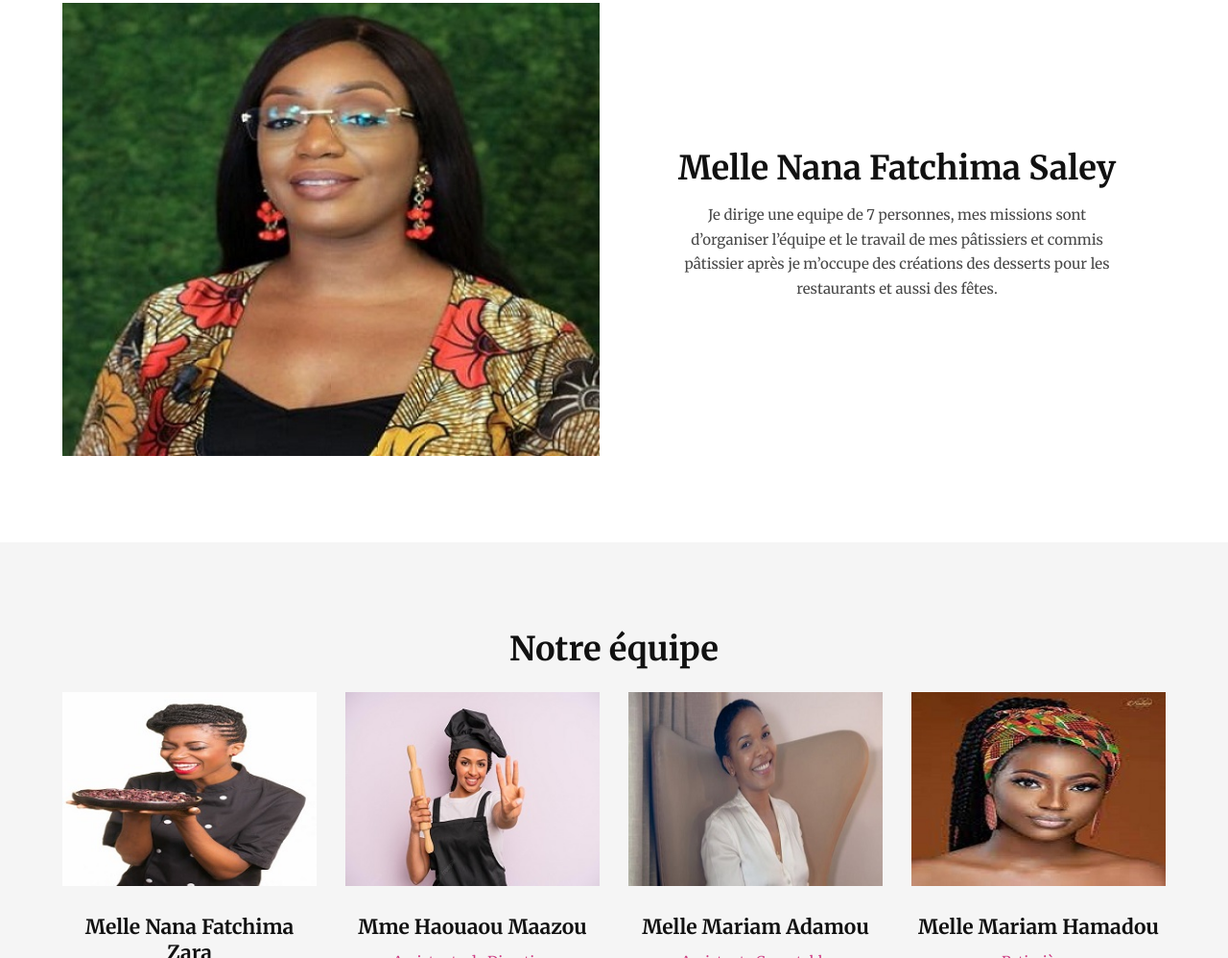
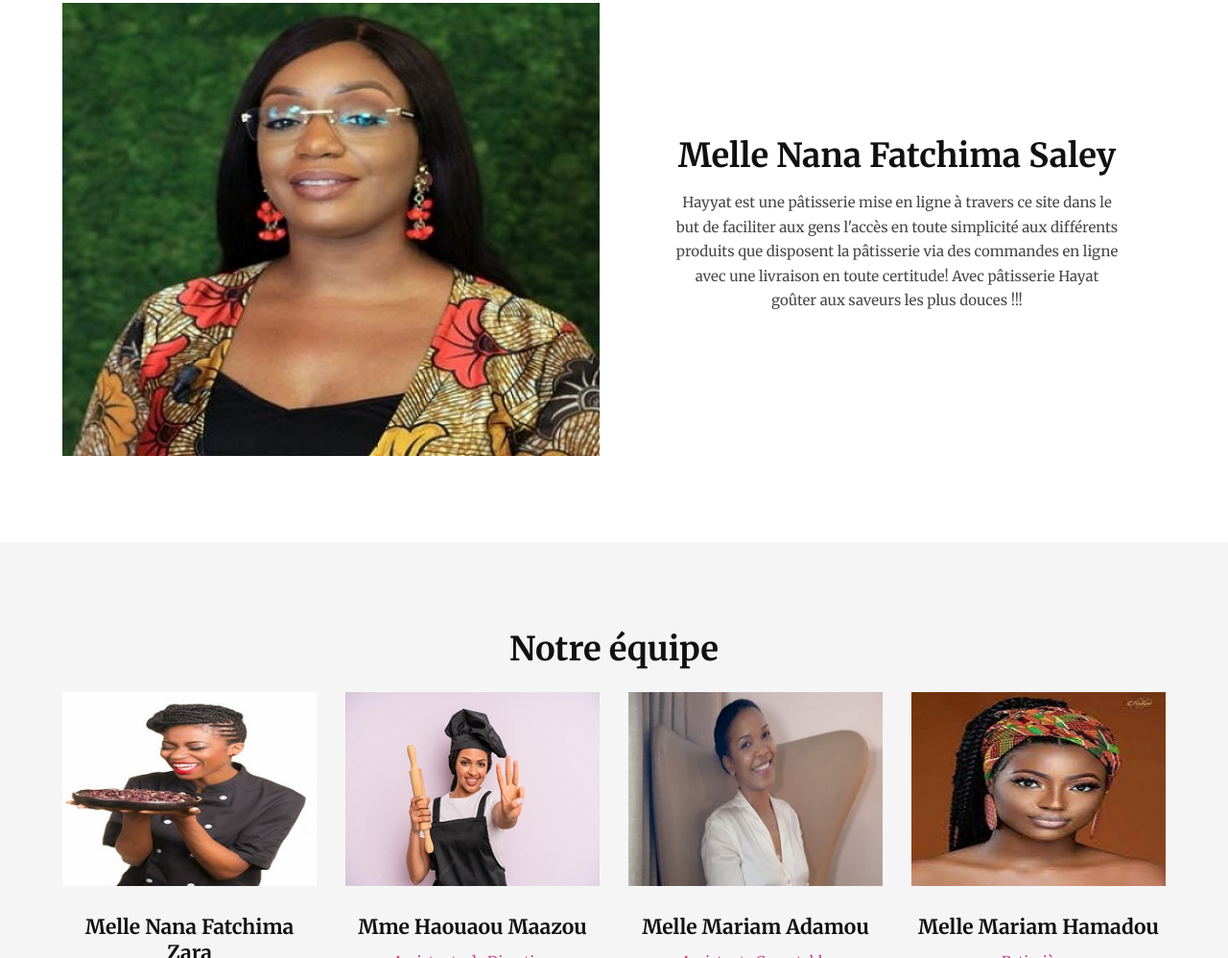
Before and after one commit to nanafatchima/hayat, a plain HTML site: page about.html in a window 1280 px wide. Shown: the part 744-1742 px from the top of the page at 96% size. Drawn offline with Linux system fonts and the light colour scheme; a script that the page names is missing; files whose address does not match are found by name.

Commit message:
modification

```diff
--- a/about.html
+++ b/about.html
@@ -180,10 +180,11 @@
                 Melle Nana Fatchima Saley
               </h2>
               <p>
-                Je dirige une equipe de 7 personnes, mes missions sont
-                d’organiser l’équipe et le travail de mes pâtissiers et commis
-                pâtissier après je m’occupe des créations des desserts pour les
-                restaurants et aussi des fêtes.
+                Hayyat est une pâtisserie mise en ligne à travers ce site dans
+                le but de faciliter aux gens l'accès en toute simplicité aux
+                différents produits que disposent la pâtisserie via des
+                commandes en ligne avec une livraison en toute certitude! Avec
+                pâtisserie Hayat goûter aux saveurs les plus douces !!!
               </p>
             </div>
           </div>
```
